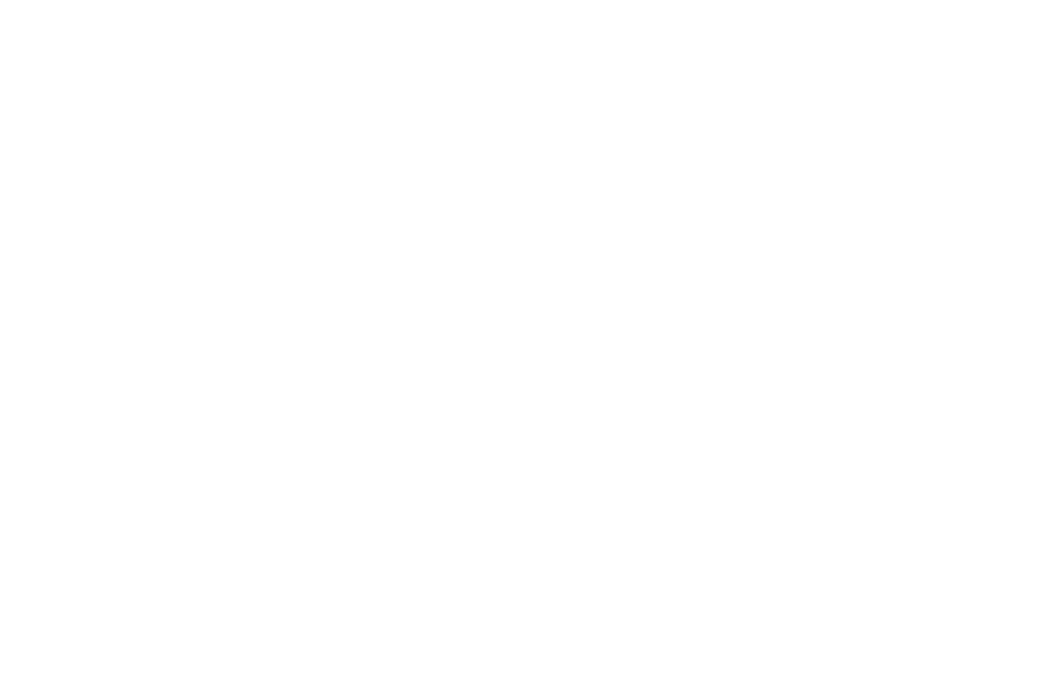
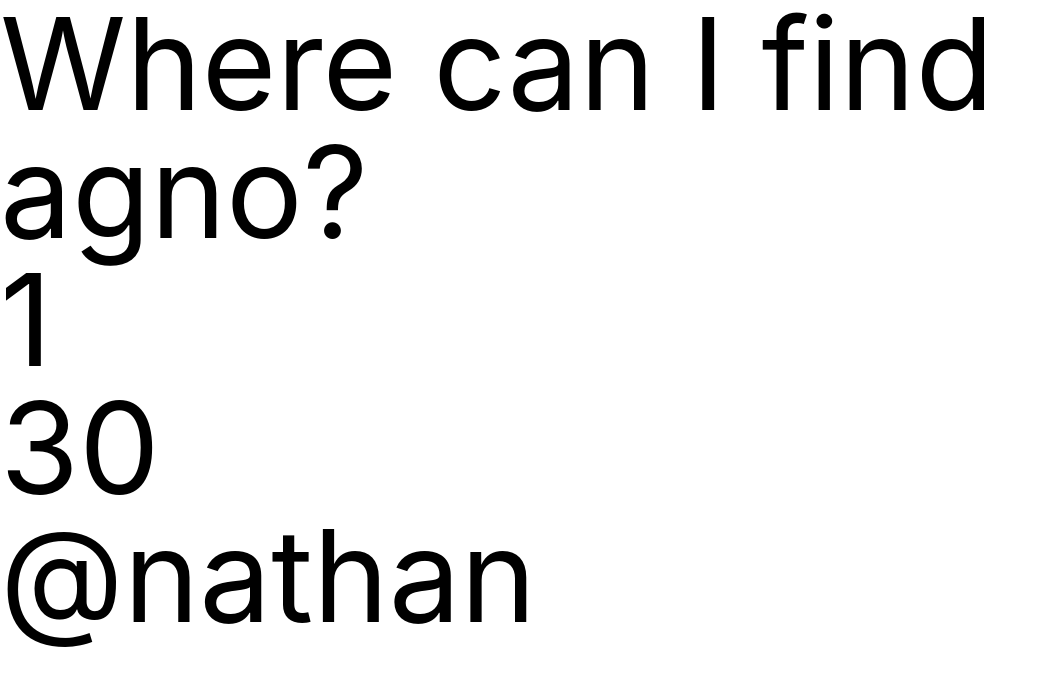
Before and after one commit to Ethea2/Ask-Lasalle, a React (Create React App) app: page /viewpost/1 in a window 1280 px wide. Before the commit this address had no page. Shown: the top 686 px of the page, without its empty margins (0-1044 px from the left). Built offline with nearby package versions, Linux system fonts and the light colour scheme; data requests are answered from the project's data file.

Commit message:
added dynamic links to viewpost routes

```diff
--- /dev/null
+++ b/data/db.json
@@ -0,0 +1,34 @@
+{
+    "posts": [
+        {
+            "postid": 1,
+            "title": "Where can I find agno?",
+            "comments": 30,
+            "user": "nathan"
+        },
+        {
+            "postid": 2,
+            "title": "Why does lasalle have bidet?",
+            "comments": 50,
+            "user": "patty"
+        },
+        {
+            "postid": 3,
+            "title": "Why are there so many vapers in lasalle?",
+            "comments": 24,
+            "user": "matt"
+        },
+        {
+            "postid": 4,
+            "title": "How old are you?",
+            "comments": 32,
+            "user": "jex"
+        },
+        {
+            "postid": 5,
+            "title": "Ilang taon na po yung Sam sa GT?",
+            "comments": 241,
+            "user": "andee"
+        }
+    ]
+}
--- a/package.json
+++ b/package.json
@@ -6,6 +6,7 @@
     "@testing-library/jest-dom": "^5.16.5",
     "@testing-library/react": "^13.4.0",
     "@testing-library/user-event": "^13.5.0",
+    "json-server": "^0.17.3",
     "react": "^18.2.0",
     "react-dom": "^18.2.0",
     "react-router-dom": "^6.12.1",
--- a/src/App.js
+++ b/src/App.js
@@ -2,6 +2,7 @@ import Onboarding from "./pages/Onboarding";
 import { Routes, Route } from "react-router-dom";
 import Signup from "./pages/Signup";
 import Homepage from "./pages/Homepage";
+import Viewpost from "./pages/Viewpost";
 
 
 function App() {
@@ -11,6 +12,7 @@ function App() {
         <Route path='/' element={<Onboarding />} />
         <Route path='/signup' element={<Signup/>} />
         <Route path='/homepage' element={<Homepage />} />
+        <Route path='/viewpost/:postid' element={<Viewpost />} />
       </Routes>
     </div>
   );
--- a/src/components/Postcard.js
+++ b/src/components/Postcard.js
@@ -1,4 +1,3 @@
-
 
 const Postcard = ({ post }) => {
     return (
--- /dev/null
+++ b/src/hooks/useFetch.js
@@ -0,0 +1,27 @@
+import { useEffect, useState } from "react";
+const useFetch = (url) => {
+    const [data, setData] = useState()
+    const [isLoading, setIsLoading] = useState(true)
+    const [errorLoading, setErrorLoading] = useState()
+
+    useEffect(() => {
+        fetch(url)
+            .then(res => {
+                if (!res.ok) {
+                    throw Error("could not fetch data")
+                }
+                return res.json()
+            })
+            .then(data => {
+                setData(data)
+                setIsLoading(false)
+            })
+            .catch(err => {
+                setErrorLoading(err.message)
+                setIsLoading(false)
+            })
+    })
+    return { data, isLoading, errorLoading }
+}
+
+export default useFetch;
--- /dev/null
+++ b/src/hooks/useFetchPost.js
@@ -0,0 +1,30 @@
+import { useEffect, useState } from "react";
+const useFetchPost = (url, postid) => {
+    const [data, setData] = useState()
+    const [isLoading, setIsLoading] = useState(true)
+    const [errorLoading, setErrorLoading] = useState()
+
+    useEffect(() => {
+        fetch(url)
+            .then(res => {
+                if (!res.ok) {
+                    throw Error("could not fetch data")
+                }
+                return res.json()
+            })
+            .then(data => {
+                setData( data.find((post) => {
+                    return post.postid == postid
+                }))
+                setIsLoading(false)
+            })
+            .catch(err => {
+                setErrorLoading(err.message)
+                setIsLoading(false)
+            })
+    })
+
+    return { data, isLoading, errorLoading }
+}
+
+export default useFetchPost;
--- a/src/pages/Homepage.js
+++ b/src/pages/Homepage.js
@@ -1,41 +1,11 @@
+import useFetch from "../hooks/useFetch"
 import Navbar from "../components/Navbar";
 import Postcard from "../components/Postcard";
 import Sidebar from "../components/Sidebar";
+import { Link } from 'react-router-dom'
 
 const Homepage = () => {
-
-    const posts = [
-        {
-            postid: 1,
-            title: "Where can I find agno?",
-            comments: 30,
-            user: "nathan"
-        },
-        {
-            postid: 2,
-            title: "Why does lasalle have bidet?",
-            comments: 50,
-            user: "patty"
-        },
-        {
-            postid: 3,
-            title: "Why are there so many vapers in lasalle?",
-            comments: 24,
-            user: "matt"
-        },
-        {
-            postid: 4,
-            title: "How old are you?",
-            comments: 32,
-            user: "jex"
-        },
-        {
-            postid: 5,
-            title: "Ilang taon na po yung Sam sa GT?",
-            comments: 241,
-            user: "andee"
-        }
-    ]
+    const {data, isLoading, errorLoading} = useFetch('http://localhost:8000/posts')
     return (
         <>
 
@@ -48,10 +18,12 @@ const Homepage = () => {
                 </div>
 
                 <div className="flex-col w-2/3 mt-14">
-                    {
-                        posts.map((post) => {
+                    {errorLoading && <div>{errorLoading}</div>}
+                    {isLoading && <div>loading...</div>}
+                    { data &&
+                        data.map((post) => {
                             return (
-                                <Postcard post={post} key={post.postid}></Postcard>
+                                <Link to={'/viewpost/' + post.postid}><Postcard post={post} key={post.postid}></Postcard></Link>
                             )
                         })
                     }
--- a/src/pages/Viewpost.js
+++ b/src/pages/Viewpost.js
@@ -0,0 +1,30 @@
+import { useParams } from "react-router-dom";
+import useFetchPost from "../hooks/useFetchPost";
+const Viewpost = () => {
+    const { postid } = useParams()
+    const { data, isLoading, errorLoading } = useFetchPost('http://localhost:8000/posts', postid)
+    return (
+        <>
+            {errorLoading && <div>{errorLoading}</div>}
+            {isLoading && <div>loading...</div>}
+            {data &&
+                <div className="text-9xl">
+                    <div>
+                        {data.title}
+                    </div>
+                    <div>
+                        {data.postid}
+                    </div>
+                    <div>
+                        {data.comments}
+                    </div>
+                    <div>
+                        @{data.user}
+                    </div>
+                </div>
+            }
+        </>
+    )
+}
+
+export default Viewpost;
```
Also changed, not shown: 2 other files (tests, documents, lock files or other folders).
